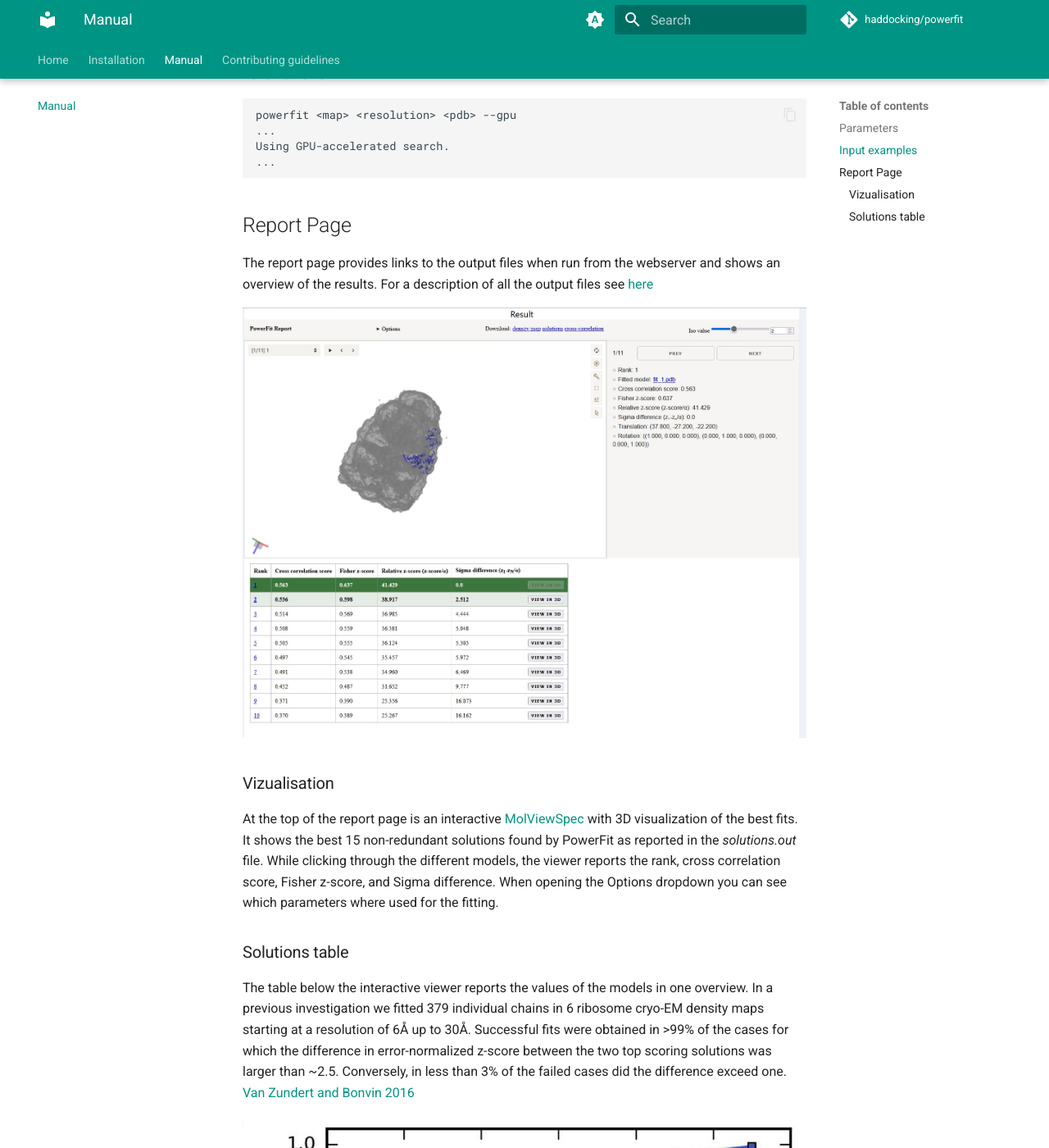
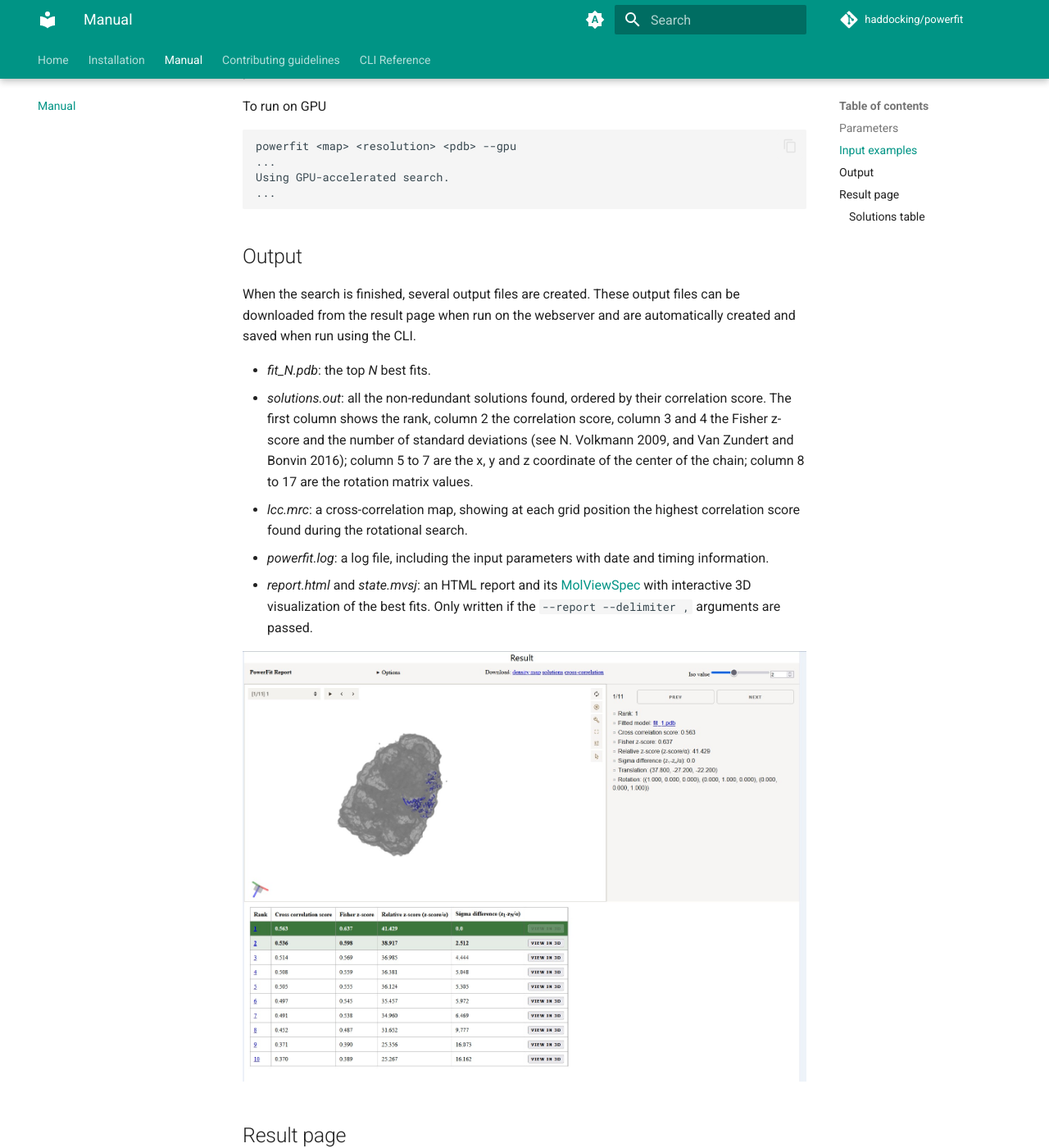
Before and after one commit to haddocking/powerfit, an MkDocs documentation site: the page built from docs/manual.md, in a window 1280 px wide and 1400 px high, scrolled down 2003 px. Shown: the whole window at 82% size. Built offline with MkDocs 1.6.1 and Material for MkDocs 9.7.7, drawn with Linux system fonts in a browser that asks for light colours; comment, search, counter and statistics services are not loaded; some of the changed text lies outside the part shown.

Commit message:
Handled reviewer comments

````diff
--- a/docs/manual.md
+++ b/docs/manual.md
@@ -9,6 +9,8 @@ file or result page on the webserver.
 
 ```shell
 powerfit <map> <resolution> <pdb>
+# To generate the report page after the run:
+powerfit <map> <resolution> <pdb> --report --delimiter ','
 ```
 ## Parameters
 
@@ -100,14 +102,30 @@ Using GPU-accelerated search.
 ...
 ```
 
-## Report Page
+## Output
 
-The report page provides links to the output files when run from the webserver and shows
-an overview of the results. For a description of all the output files see [here](README.md#output)
+When the search is finished, several output files are created. These output
+files can be downloaded from the result page when run on the webserver and
+are automatically created and saved when run using the CLI.
+
+* *fit_N.pdb*: the top *N* best fits.
+* *solutions.out*: all the non-redundant solutions found, ordered by their
+correlation score. The first column shows the rank, column 2 the correlation
+score, column 3 and 4 the Fisher z-score and the number of standard deviations
+(see N. Volkmann 2009, and Van Zundert and Bonvin 2016); column 5 to 7 are the
+x, y and z coordinate of the center of the chain; column 8 to 17 are the
+rotation matrix values.
+* *lcc.mrc*: a cross-correlation map, showing at each grid position the highest
+correlation score found during the rotational search.
+* *powerfit.log*: a log file, including the input parameters with date and
+timing information.
+* *report.html* and *state.mvsj*: an HTML report and its [MolViewSpec](https://molstar.org/mol-view-spec/) with interactive 3D visualization of the best fits.
+  Only written if the `--report --delimiter ,` arguments are passed.
 
 ![Powerfit Report](Powerfit_result_page.png)
 
-### Vizualisation
+## Result page
+
 
 At the top of the report page is an interactive [MolViewSpec](https://molstar.org/mol-view-spec/)
 with 3D visualization of the best fits. It shows the best 15 non-redundant solutions found by
--- a/mkdocs.yml
+++ b/mkdocs.yml
@@ -38,9 +38,9 @@ theme:
 plugins:
   - search
   - autorefs
-#  - mkdocs-rich-argparse:
-#      module: powerfit_em.powerfit
-#      factory: make_parser
+  - mkdocs-rich-argparse:
+      module: powerfit_em.powerfit
+      factory: make_parser
   - mkdocstrings:
       handlers:
         python:
@@ -65,5 +65,5 @@ nav:
   - Home: README.md
   - Installation: installation.md
   - Manual: manual.md
-#  - CLI Reference: cli.md
   - Contributing guidelines: CONTRIBUTING.md
+  - CLI Reference: cli.md
--- a/pyproject.toml
+++ b/pyproject.toml
@@ -41,7 +41,7 @@ dev = [
 docs = [
     "mkdocs>=1.6.1",
     "mkdocs-material>=9.6.14",
-    "mkdocs-rich-argparse>=0.1.2",
+    "mkdocs-rich-argparse>=0.1.3",
     "mkdocstrings-python>=2.0.1",
 ]
 
````
Also changed, not shown: CONTRIBUTING.md (+24 -0 lines), README.md (+4 -85 lines), docs/installation.md (+54 -1 lines), 1 other file.
